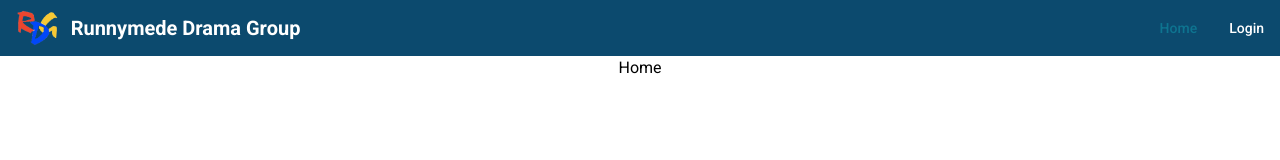
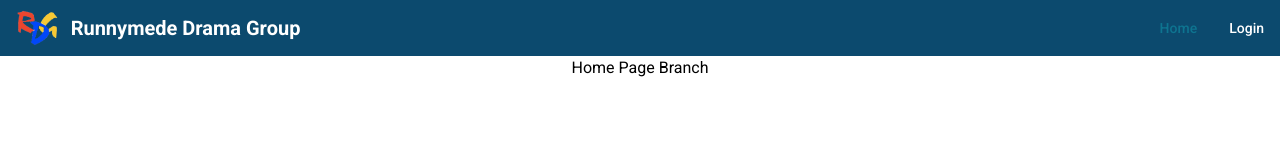
Before and after one commit to julianhumble1/new-rdg-2025, a React (Vite) app in the folder rdg-2025-react/: page /home in a window 1280 px wide. Shown: the top 160 px of the page. Built offline with nearby package versions, Linux system fonts and the light colour scheme.

Commit message:
initial commit

```diff
--- a/rdg-2025-react/src/components/Home.jsx
+++ b/rdg-2025-react/src/components/Home.jsx
@@ -1,7 +1,7 @@
 const Home = () => {
     return (<>
         <div className="flex justify-center">
-            Home
+            Home Page Branch
         </div>
     </>)
 }
```
